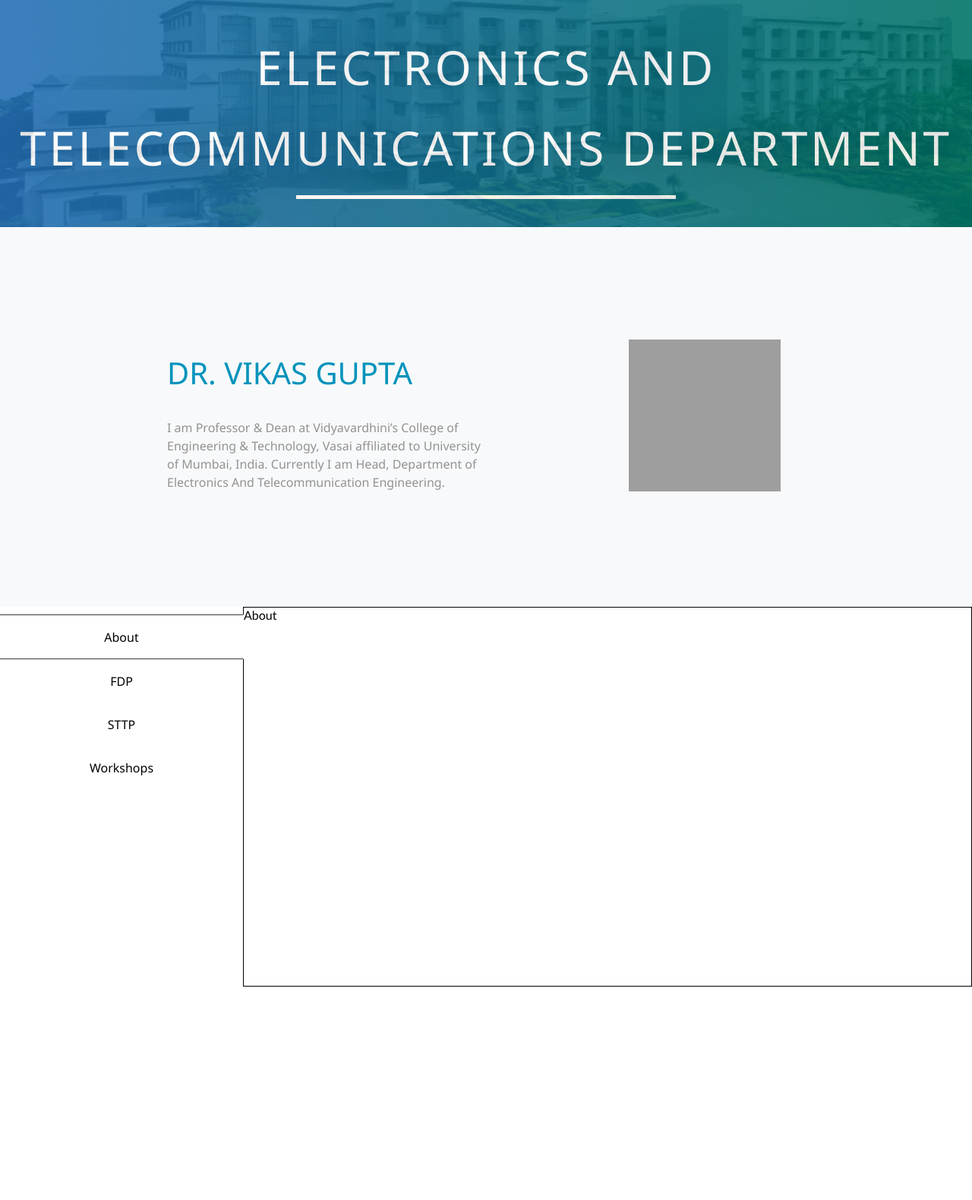
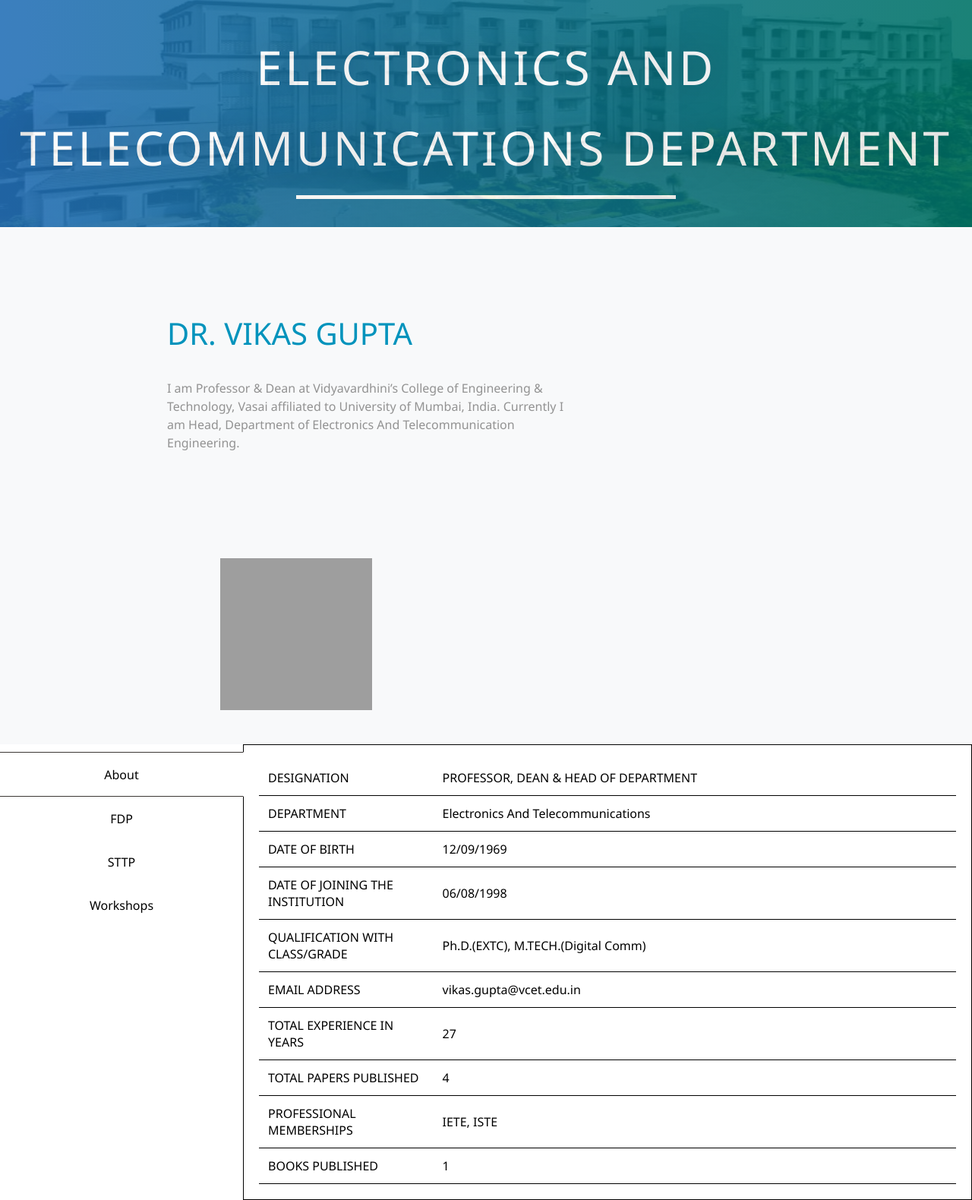
Before and after one commit to ChinmayIngale/staff-participation, a PHP site: page /pg2.php?ssn=013 in a window 1280 px wide. Shown: the part 121-1701 px from the top of the page at 76% size. Before the commit the page ends 1420 px from the top, so only its background shows below. Run offline with PHP 8.4, Linux system fonts and the light colour scheme; data comes from the database, SQL or seed files in the repository; data that the repository does not hold is empty; grey boxes are pictures that could not be loaded.

Commit message:
staff activity

```diff
--- a/css/style.css
+++ b/css/style.css
@@ -226,10 +226,11 @@
   min-height: 500px;
   margin: 0 auto;
   max-width: 1000px;
+  flex-wrap: wrap;
 }
 #staffinfo{
-  width: 50%;
-  margin: 5em;
+  width: 70%;
+  padding: 5em;
 }
 #staffname h3{
   color: #0093bc;
@@ -256,17 +257,22 @@
 .activity_info{
     display: flex;
     align-items: stretch;
-    height: 200px;
+    min-height: 300px;
     width: 100%;
 }
 #col1{
     width: 25%;
+    height: 100%;
 }
 #col2{
     width: 75%;
     border:1px solid black;
-    height:500px ;
-    z-index: -1;
+    padding: 20px;
+    min-height: 500px;
+}
+#data{
+  height: 100%;
+  width: 100%;
 }
 ul{
     list-style: none;
--- a/data.php
+++ b/data.php
@@ -10,39 +10,90 @@
 .info.show{
   display: table;
 }
-.info td, .info th {
+.info .data_td, .info .data_th {
   border: 1px solid #ddd;
   padding: 10px;
 }
 
-.info tr:nth-child(even){background-color: #f2f2f2;}
+.info .data_tr:nth-child(even){background-color: #f2f2f2;}
 
-.info tr:hover {background-color: #ddd;}
+.info .data_tr:hover {background-color: #ddd;}
 
-.info th {
+.info .data_th {
   padding-top: 12px;
   padding-bottom: 12px;
   text-align: center;
   background-color: rgba(72, 174, 229, 0.7);
   color: white;
 }
+.about_tr{
+  border-bottom: 1px solid black;
+}
+.about_th, .about_td{
+  padding: 12px;
+}
+.about_th{
+  width: 25%;
+  text-transform: uppercase;
+  text-align: left;
+  font-weight: normal;
+}
 </style>
 
-<div id="about" class="info show">About</div>
+<table id="about" class="info show">
+  <?php
+  $sql2 = "SELECT *,DATE_FORMAT(date_of_birth,'%d/%m/%Y') AS dob, DATE_FORMAT(date_of_joining_institute,'%d/%m/%Y') AS doji FROM `staff` WHERE ssn=$ssn;";
+  $table = mysqli_query($conn, $sql2);
+  while($row = $table->fetch_array()){
+    $designation = $row['S_post'];
+    $department = $row['dept'];
+    $dob = $row['dob'];
+    $doji = $row['doji'];
+    $qualification = $row['qualification_with_class/grade'];
+    $email = $row['S_email'];
+    $experience = $row['total_experience_in_years'];
+    $paper_published = $row['papers_published'];
+    $memberships = $row['professional_memberships'];
+    $books = $row['books_published'];
+    $awards = $row['awards'];
+    echo '<tr class="about_tr"><th class="about_th">designation</th><td class="about_td">'.$designation.'</td></tr>';
+    echo '<tr class="about_tr"><th class="about_th">department</th><td class="about_td">'.$department.'</td></tr>';
+    echo '<tr class="about_tr"><th class="about_th">date of birth</th><td class="about_td">'.$dob.'</td></tr>';
+    echo '<tr class="about_tr"><th class="about_th">date of joining the institution</th><td class="about_td">'.$doji.'</td></tr>';
+    echo '<tr class="about_tr"><th class="about_th">qualification with class/grade</th><td class="about_td">'.$qualification.'</td></tr>';
+    echo '<tr class="about_tr"><th class="about_th">email address</th><td class="about_td">'.$email.'</td></tr>';
+    echo '<tr class="about_tr"><th class="about_th">total experience in years</th><td class="about_td">'.$experience.'</td></tr>';
+
+    if($paper_published){
+      echo '<tr class="about_tr"><th class="about_th">total papers published</th><td class="about_td">'.$paper_published.'</td></tr>';
+    }
+    if($memberships){
+      echo '<tr class="about_tr"><th class="about_th">professional memberships</th><td class="about_td">'.$memberships.'</td></tr>';
+    }
+    if($books){
+      echo '<tr class="about_tr"><th class="about_th">books published</th><td class="about_td">'.$books.'</td></tr>';
+    }
+    if($awards){
+      echo '<tr class="about_tr"><th class="about_th">awards</th><td class="about_td">'.$awards.'</td></tr>';
+    }
+
+  }
+?>
+</table>
 
 <table id="fdp" class="info">
   <thead>
-    <tr>
-        <th rowspan="2">SR. No</th>
-        <th rowspan="2">Title of the linkage</th>
-        <th rowspan="2">name of participation institution</th>
-        <th rowspan="2">Year of commenceme</th>
-        <th colspan="2">Duration</th>
-        <th rowspan="2">Nature of linkage</th>
+    <tr class="data_tr">
+        <th class="data_th" rowspan="2">SR. No</th>
+        <th class="data_th" rowspan="2">Title of the linkage</th>
+        <th class="data_th" rowspan="2">name of participation institution</th>
+        <th class="data_th" rowspan="2">Year of commenceme</th>
+        <th class="data_th" colspan="2">Duration</th>
+        <th class="data_th" rowspan="2">Nature of linkage</th>
     </tr>
-    <tr>
-      <th>start date</th>
-      <th>end date</th>
+    <tr class="data_tr">
+      <th class="data_th">start date</th>
+      <th class="data_th">end date</th>
     </tr>
   </thead>
 <tbody>
@@ -62,14 +113,14 @@
     $ed = $row['ed'];
     $nol = $row['nature_of_linkage'];
 
-    echo '<tr>';
-    echo '<td>'.$sr.'</td>';
-    echo '<td>'.$tol.'</td>';
-    echo '<td>'.$pi.'</td>';
-    echo '<td>'.$year.'</td>';
-    echo '<td>'.$sd.'</td>';
-    echo '<td>'.$ed.'</td>';
-    echo '<td>'.$nol.'</td>';
+    echo '<tr class="data_tr">';
+    echo '<td class="data_td">'.$sr.'</td>';
+    echo '<td class="data_td">'.$tol.'</td>';
+    echo '<td class="data_td">'.$pi.'</td>';
+    echo '<td class="data_td">'.$year.'</td>';
+    echo '<td class="data_td">'.$sd.'</td>';
+    echo '<td class="data_td">'.$ed.'</td>';
+    echo '<td class="data_td">'.$nol.'</td>';
     echo '</tr>';
     $sr++;
   }
@@ -78,17 +129,17 @@
 </table>
 <table id="sttp" class="info">
   <thead>
-    <tr>
-        <th rowspan="2">SR. No</th>
-        <th rowspan="2">Title of the linkage</th>
-        <th rowspan="2">name of participation institution</th>
-        <th rowspan="2">Year of commenceme</th>
-        <th colspan="2">Duration</th>
-        <th rowspan="2">Nature of linkage</th>
+    <tr class="data_tr">
+        <th class="data_th" rowspan="2">SR. No</th>
+        <th class="data_th" rowspan="2">Title of the linkage</th>
+        <th class="data_th" rowspan="2">name of participation institution</th>
+        <th class="data_th" rowspan="2">Year of commenceme</th>
+        <th class="data_th" colspan="2">Duration</th>
+        <th class="data_th" rowspan="2">Nature of linkage</th>
     </tr>
-    <tr>
-      <th>start date</th>
-      <th>end date</th>
+    <tr class="data_tr">
+      <th class="data_th">start date</th>
+      <th class="data_th">end date</th>
     </tr>
   </thead>
 <tbody>
@@ -108,14 +159,14 @@
     $ed = $row['ed'];
     $nol = $row['nature_of_linkage'];
 
-    echo '<tr>';
-    echo '<td>'.$sr.'</td>';
-    echo '<td>'.$tol.'</td>';
-    echo '<td>'.$pi.'</td>';
-    echo '<td>'.$year.'</td>';
-    echo '<td>'.$sd.'</td>';
-    echo '<td>'.$ed.'</td>';
-    echo '<td>'.$nol.'</td>';
+    echo '<tr class="data_tr">';
+    echo '<td class="data_td">'.$sr.'</td>';
+    echo '<td class="data_td">'.$tol.'</td>';
+    echo '<td class="data_td">'.$pi.'</td>';
+    echo '<td class="data_td">'.$year.'</td>';
+    echo '<td class="data_td">'.$sd.'</td>';
+    echo '<td class="data_td">'.$ed.'</td>';
+    echo '<td class="data_td">'.$nol.'</td>';
     echo '</tr>';
     $sr++;
 }
@@ -124,17 +175,17 @@
 </table>
 <table id="workshop" class="info">
   <thead>
-    <tr>
-        <th rowspan="2">SR. No</th>
-        <th rowspan="2">Title of the linkage</th>
-        <th rowspan="2">name of participation institution</th>
-        <th rowspan="2">Year of commenceme</th>
-        <th colspan="2">Duration</th>
-        <th rowspan="2">Nature of linkage</th>
+    <tr class="data_tr">
+        <th class="data_th" rowspan="2">SR. No</th>
+        <th class="data_th" rowspan="2">Title of the linkage</th>
+        <th class="data_th" rowspan="2">name of participation institution</th>
+        <th class="data_th" rowspan="2">Year of commenceme</th>
+        <th class="data_th" colspan="2">Duration</th>
+        <th class="data_th" rowspan="2">Nature of linkage</th>
     </tr>
-    <tr>
-      <th>start date</th>
-      <th>end date</th>
+    <tr class="data_tr">
+      <th class="data_th">start date</th>
+      <th class="data_th">end date</th>
     </tr>
   </thead>
 <tbody>
@@ -154,14 +205,14 @@
     $ed = $row['ed'];
     $nol = $row['nature_of_linkage'];
 
-    echo '<tr>';
-    echo '<td>'.$sr.'</td>';
-    echo '<td>'.$tol.'</td>';
-    echo '<td>'.$pi.'</td>';
-    echo '<td>'.$year.'</td>';
-    echo '<td>'.$sd.'</td>';
-    echo '<td>'.$ed.'</td>';
-    echo '<td>'.$nol.'</td>';
+    echo '<tr class="data_tr">';
+    echo '<td class="data_td">'.$sr.'</td>';
+    echo '<td class="data_td">'.$tol.'</td>';
+    echo '<td class="data_td">'.$pi.'</td>';
+    echo '<td class="data_td">'.$year.'</td>';
+    echo '<td class="data_td">'.$sd.'</td>';
+    echo '<td class="data_td">'.$ed.'</td>';
+    echo '<td class="data_td">'.$nol.'</td>';
     echo '</tr>';
     $sr++;
 }
--- a/pg2.php
+++ b/pg2.php
@@ -1,7 +1,7 @@
 <?php
 $guess=$_GET['ssn']??NULL;
 $sql = "SELECT * FROM staff WHERE ssn=$guess;";
-$conn = mysqli_connect("localhost","root","","staff_info");
+$conn = mysqli_connect("localhost","root","","col");
 if (mysqli_connect_error()){
     echo "can't connect to database";
 }
@@ -75,7 +75,9 @@
               </ul>
         </div>
         <div id="col2" >
-          <?php include("data.php"); ?>
+            <div id="data">
+            <?php include("data.php"); ?>
+            </div>
         </div>
     </div>
 </body>
```
Also changed, not shown: col.sql (added), staff_info.sql (deleted).
